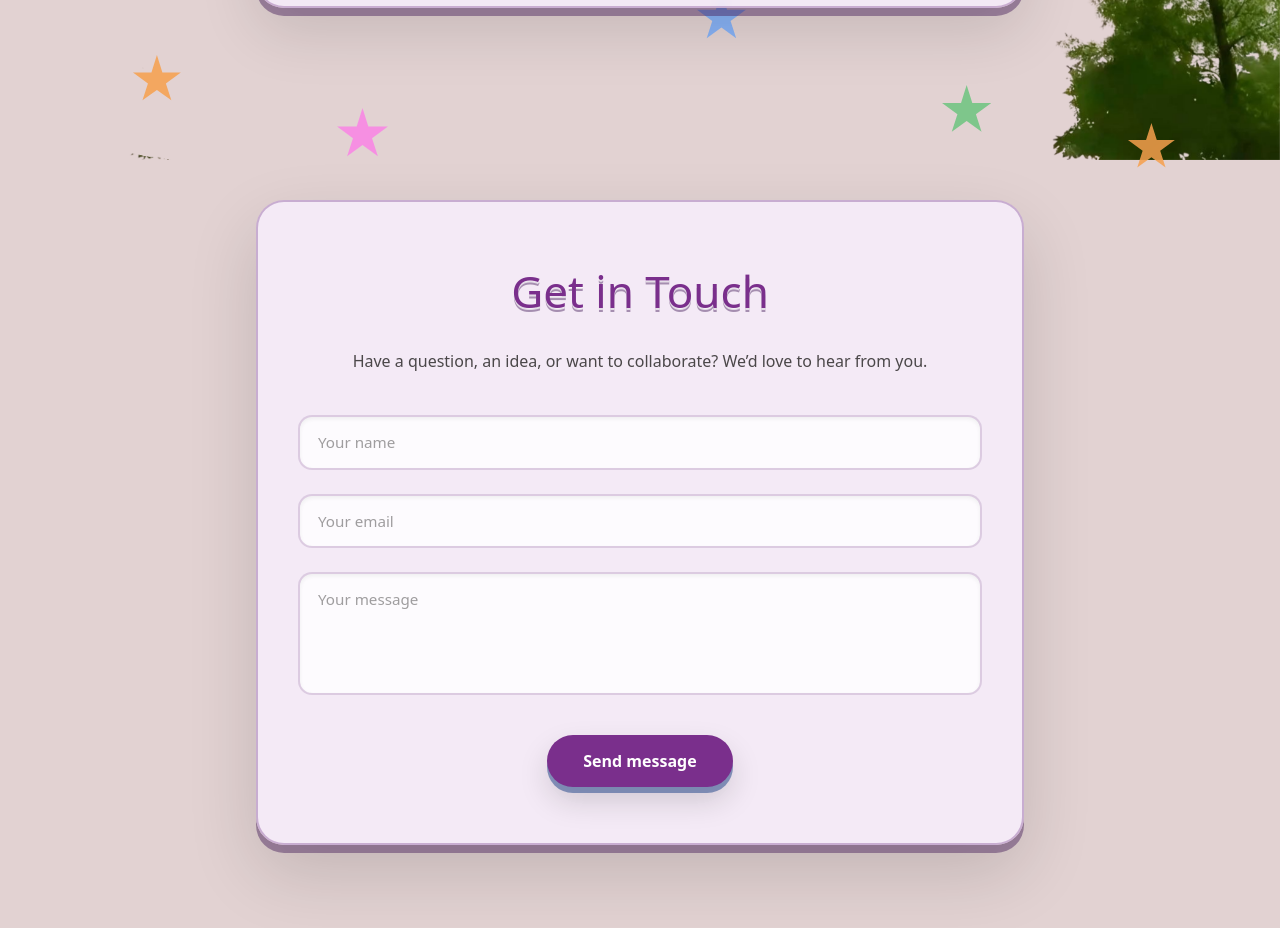
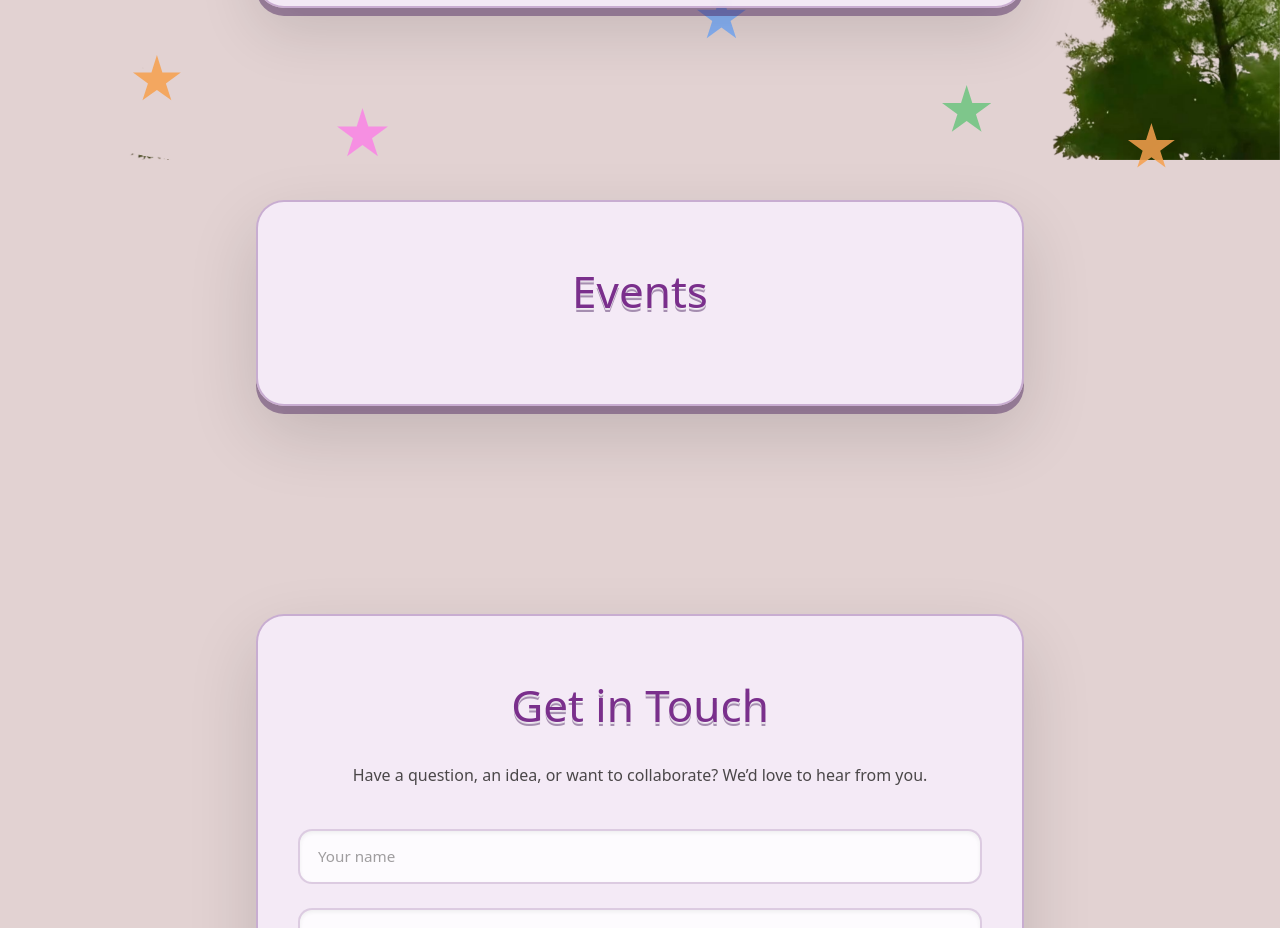
Before and after one commit to SHS-Peb/wildflower-society, a React (Vite) app: page / in a window 1280 px wide. Shown: the part 640-1568 px from the top of the page. Built offline with nearby package versions, Linux system fonts and the light colour scheme.

Commit message:
Events component created

```diff
--- a/src/App.jsx
+++ b/src/App.jsx
@@ -4,6 +4,7 @@ import StarField from "./components/StarField";
 import Navbar from "./components/Navbar";
 import Footer from "./components/Footer";
 import About from "./components/About";
+import Events from "./components/Events";
 import Contact from "./components/Contact";
 
 export default function App() {
@@ -35,6 +36,7 @@ export default function App() {
       </h1>
     </section>
     <About />
+    <Events />
     <Contact />
       </main>
 <Footer />
--- /dev/null
+++ b/src/components/Events.jsx
@@ -0,0 +1,18 @@
+export default function Contact() {
+    return (
+        <section
+            id="contact"
+            className="relative z-10 flex justify-center px-6 pt-20 pb-32"
+        >
+            <div
+                className="contact-card max-w-3xl w-full text-center px-10 py-14"
+            >
+                <h2 className="contact-title mb-6">
+                    Events
+                </h2>
+
+
+            </div>
+        </section>
+    );
+}
```
